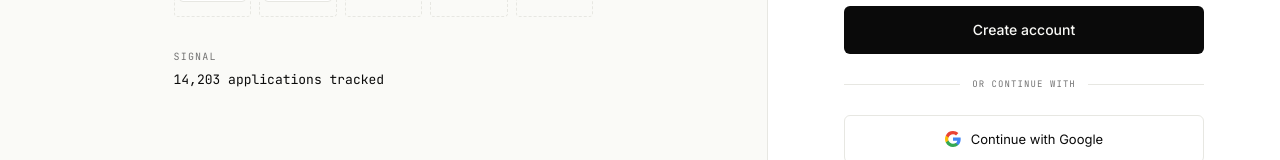
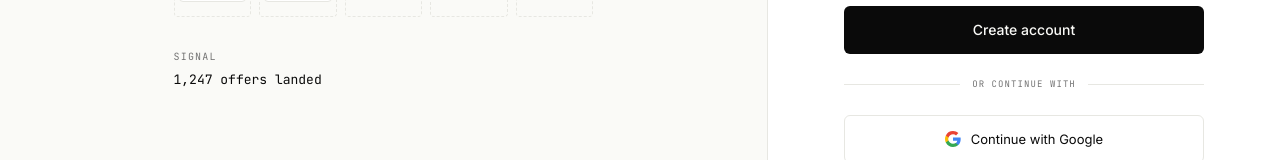
Before and after one commit to orkop465/jobtracker, a Next.js app: page /register in a window 1280 px wide. Shown: the part 409-569 px from the top of the page. Built offline with nearby package versions, Linux system fonts and the light colour scheme.

Commit message:
fix: sped up login captions rotation

```diff
--- a/components/auth/rotating-caption.tsx
+++ b/components/auth/rotating-caption.tsx
@@ -17,7 +17,7 @@ export function RotatingCaption() {
         setIdx((i) => (i + 1) % ROTATING_CAPTIONS.length);
         setFading(false);
       }, 280);
-    }, 8000);
+    }, 4000);
     return () => clearInterval(interval);
   }, []);
 
```
